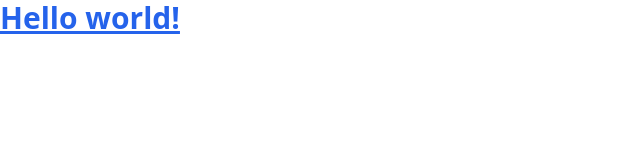
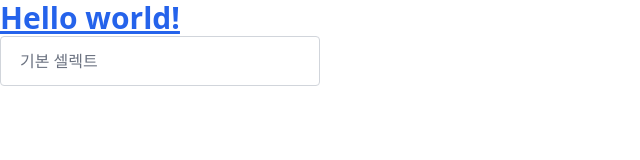
Before and after one commit to stardust6653/connecting-the-dots-task, a React (Vite) app: page / in a window 1280 px wide. Shown: the top 160 px of the page, without its empty margins (0-640 px from the left). Built offline with nearby package versions, Linux system fonts and the light colour scheme.

Commit message:
feat : 동일 그룹명일 시 병합되도록 로직 변경

```diff
--- a/src/App.tsx
+++ b/src/App.tsx
@@ -1,4 +1,5 @@
 import "./App.css";
+import Select from "./components/common/Select/Select";
 
 function App() {
   return (
@@ -6,6 +7,41 @@ function App() {
       <h1 className="text-3xl font-bold underline text-blue-600">
         Hello world!
       </h1>
+      <Select
+        label="기본 셀렉트"
+        options={[
+          {
+            group: "과일",
+            items: [
+              { value: "귤", disabled: true },
+              { value: "사과" },
+              { value: "바나나" },
+            ],
+          },
+          {
+            group: "none",
+            disabled: true,
+            items: [
+              { value: "Option 1" },
+              { value: "Option 2" },
+              { value: "Option 3" },
+            ],
+          },
+          {
+            group: "채소",
+            items: [{ value: "오이" }, { value: "당근" }, { value: "상추" }],
+          },
+          {
+            group: "none",
+            disabled: true,
+            items: [
+              { value: "Option 1" },
+              { value: "Option 2" },
+              { value: "Option 3" },
+            ],
+          },
+        ]}
+      />
     </>
   );
 }
--- a/src/components/common/Select/SelectOptionList.tsx
+++ b/src/components/common/Select/SelectOptionList.tsx
@@ -4,6 +4,7 @@ import SelectOptionItem from "./SelectOptionItem";
 import type { ListAriaDataType } from "./hooks/useGetAriaData";
 import type { OptionGroupType } from "../../../types/select.type";
 import GroupHeader from "./GroupHeader";
+import { mergeGroupedOptions } from "../../../utils/select";
 
 interface SelectOptionProps {
   options: OptionGroupType[];
@@ -33,6 +34,8 @@ const SelectOptionList = ({
   const listContainerStyle =
     "absolute z-20 w-full mt-1 bg-white border border-gray-300 rounded shadow-lg max-h-60 overflow-auto";
 
+  const mergedGroupOptions = mergeGroupedOptions(options);
+
   return (
     <ul
       ref={listRef}
@@ -44,9 +47,8 @@ const SelectOptionList = ({
       aria-labelledby={getListProps.ariaLabelledby}
       aria-activedescendant={highlightedId || undefined}
     >
-      {options.map((group) => {
+      {mergedGroupOptions.map((group) => {
         const groupDisabled = group.disabled || false;
-
         return (
           <Fragment key={group.group}>
             <GroupHeader group={group} groupDisabled={groupDisabled} />
--- a/src/components/common/Select/hooks/useKeyboardControll.ts
+++ b/src/components/common/Select/hooks/useKeyboardControll.ts
@@ -56,7 +56,7 @@ const useKeyboardControl = ({ options, setSelectedOption, setOpen }: Props) => {
       map.set(item.value, index);
       return map;
     }, new Map<string, number>());
-  }, [flatOptions]); // flatOptions에 의존
+  }, [flatOptions]);
 
   const handleKeyDown = (e: React.KeyboardEvent<HTMLUListElement>) => {
     if (listLength === 0) return;
--- /dev/null
+++ b/src/utils/select.ts
@@ -0,0 +1,21 @@
+import type { OptionGroupType } from "../types/select.type";
+
+export const mergeGroupedOptions = (
+  options: OptionGroupType[]
+): OptionGroupType[] => {
+  const mergedMap = new Map();
+  options.forEach((currentGroup) => {
+    const key = currentGroup.group;
+    if (mergedMap.has(key)) {
+      const existingGroup = mergedMap.get(key);
+      existingGroup.items.push(...currentGroup.items);
+      if (currentGroup.disabled) existingGroup.disabled = true;
+    } else {
+      mergedMap.set(key, {
+        ...currentGroup,
+        items: [...currentGroup.items],
+      });
+    }
+  });
+  return Array.from(mergedMap.values());
+};
```
Also changed, not shown: .gitmessage.txt (added), 1 other file (tests, documents, lock files or other folders).
